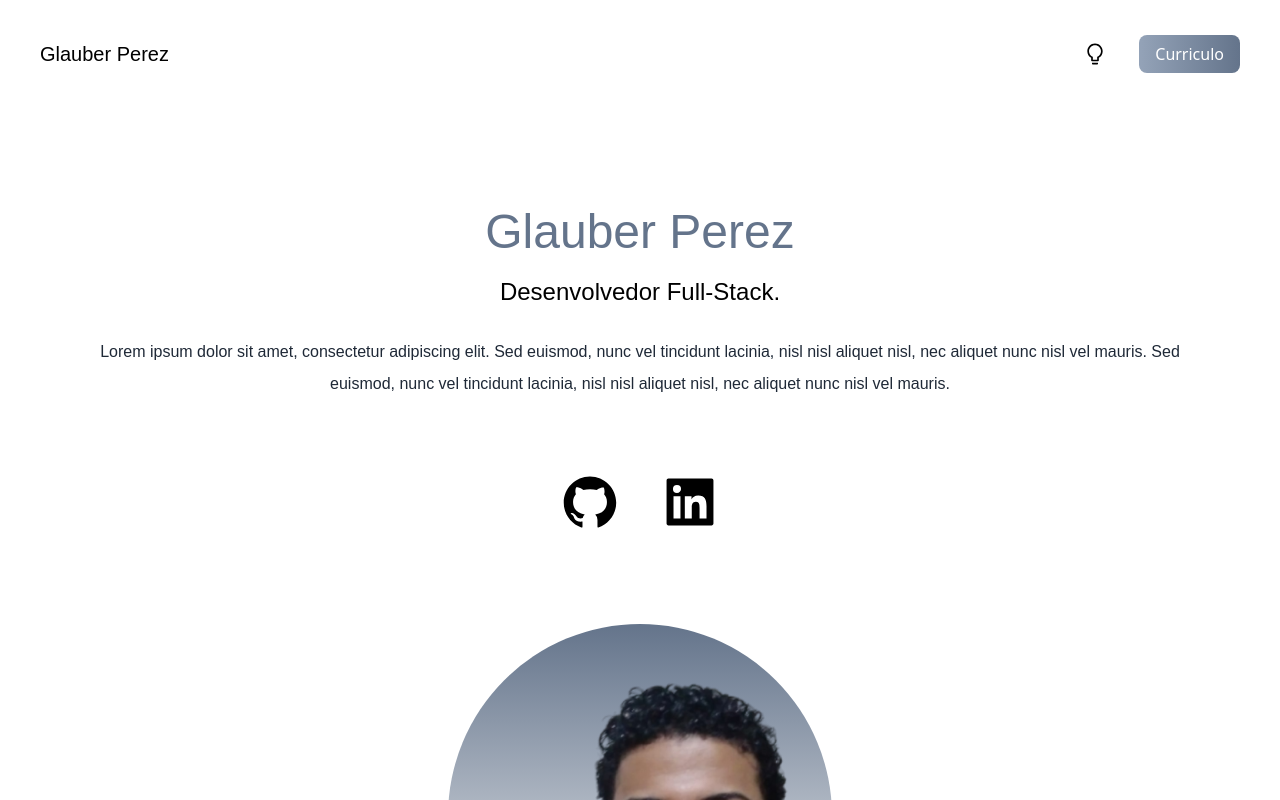
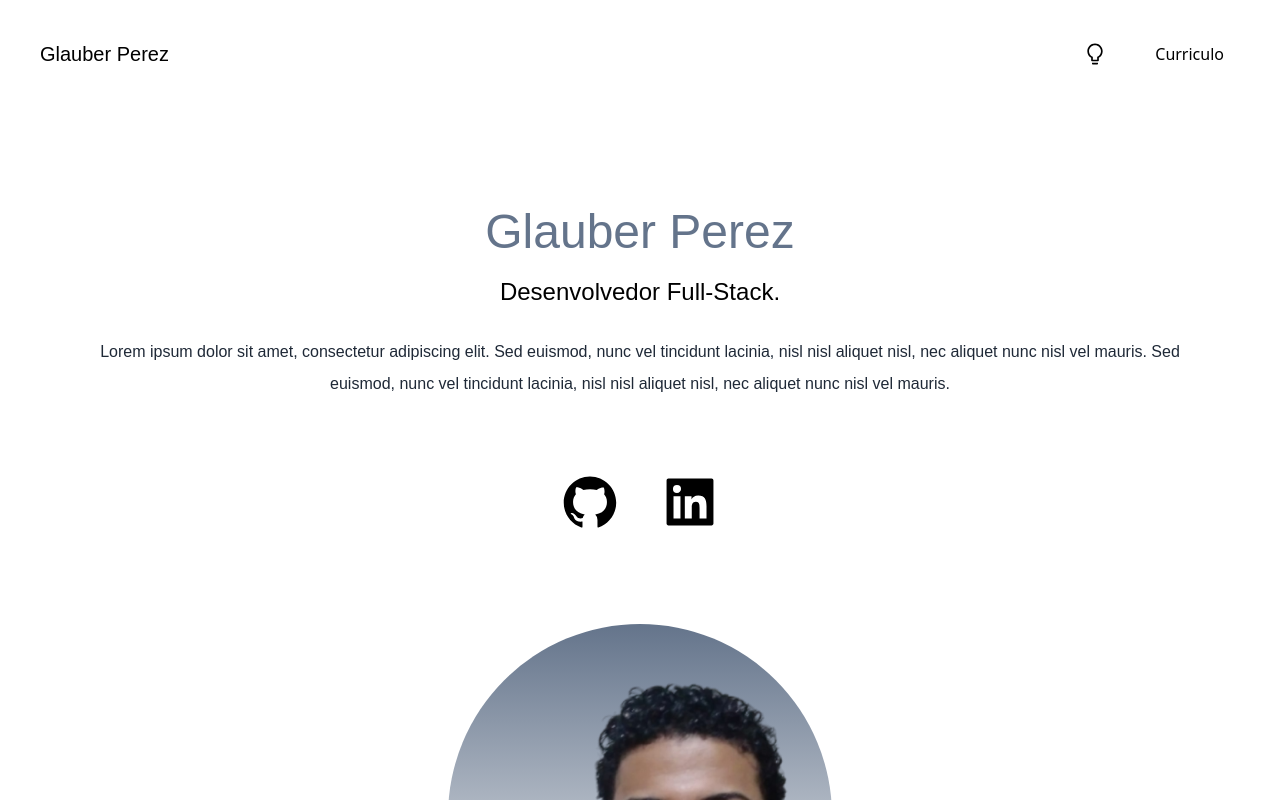
Before and after one commit to glauberperez/portfolio2.0, a Next.js app: page / in a window 1280 px wide. Shown: the top 800 px of the page. Built offline with nearby package versions, Linux system fonts and the light colour scheme.

Commit message:
heroku deploying test

```diff
--- a/pages/index.js
+++ b/pages/index.js
@@ -41,7 +41,7 @@ export default function Home() {
               </li>
               <li>
                 <a
-                className="bg-gradient-to-r from-slate-400 to-slate-500 text-white px-4 py-2 rounded-lg ml-8 "
+                className="px-4 py-2 rounded-lg ml-8"
                 href=""
                 >
                   Curriculo
--- a/tailwind.config.js
+++ b/tailwind.config.js
@@ -7,6 +7,9 @@ module.exports = {
   theme: {
     extend: {
       colors: {
+        black: "#211522",
+        emeraldgreen: "#02894B",
+        forestgreen: "#016236",
       },
       fontFamily: {
         quicksand: ["Quicksand", "sans-serif"],
```
Also changed, not shown: 1 other file (tests, documents, lock files or other folders).
